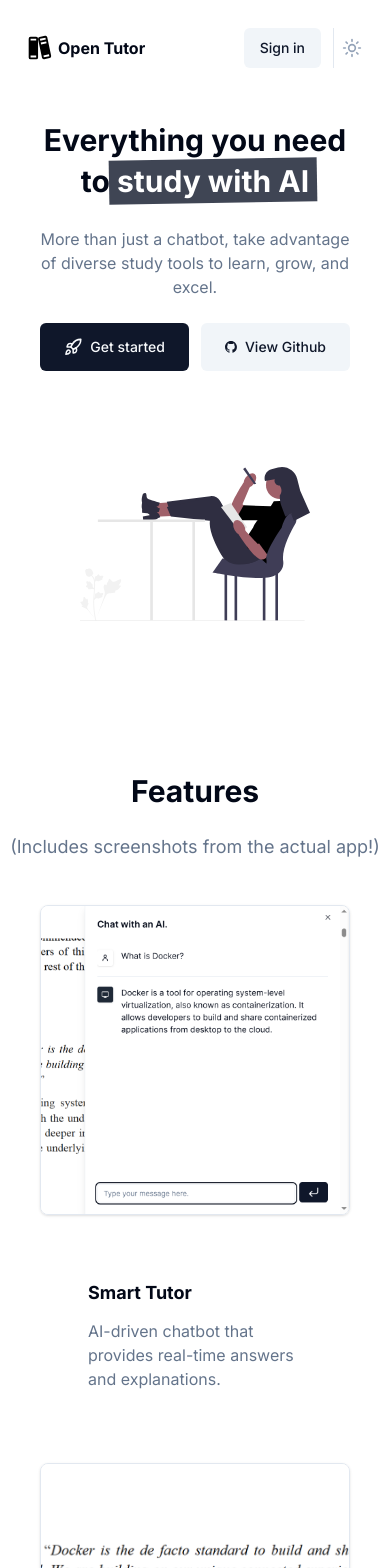
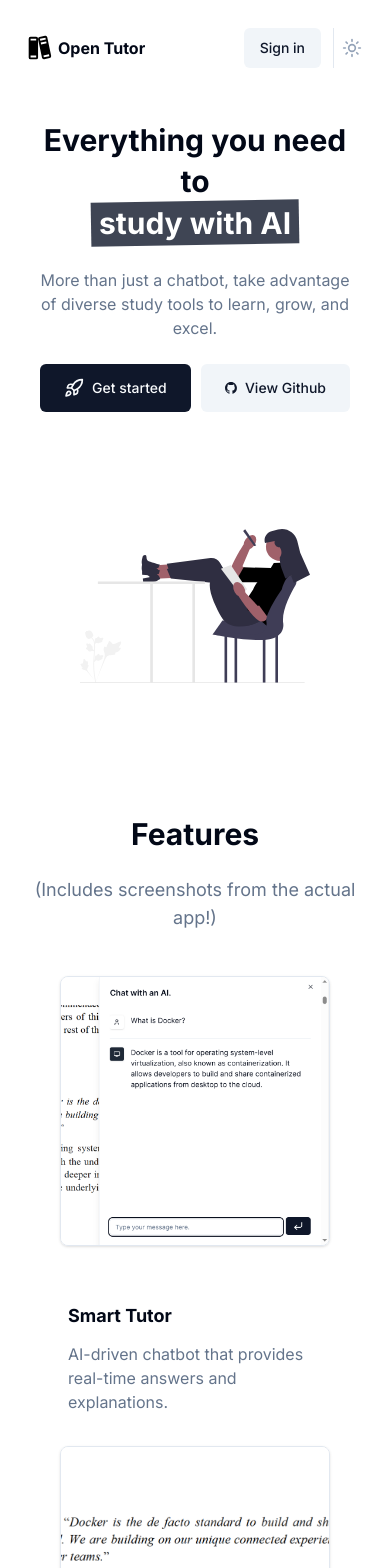
Before and after one commit to kz4killua/open-tutor, a Next.js app in the folder frontend/: page / in a window 390 px wide. Shown: the top 1568 px of the page. Built offline with nearby package versions, Linux system fonts and the light colour scheme.

Commit message:
Improve responsivity

```diff
--- a/frontend/src/app/page.tsx
+++ b/frontend/src/app/page.tsx
@@ -109,11 +109,12 @@ function HomeHeader({
 
 function Hero() {
   return (
-    <section className="grid grid-rows-2 sm:grid-cols-2 sm:grid-rows-1 px-10 mb-10">
+    <section className="grid grid-rows-2 sm:grid-cols-2 sm:grid-rows-1 px-10 mb-0">
 
       <div className="flex flex-col items-center justify-center text-center space-y-6 py-6 md:py-12 lg:py-32">
         <h1 className="text-3xl leading-snug md:text-5xl md:leading-tight font-bold">
           <span className="dark:text-primary">Everything you need to </span>
+          <br />
           <span className=" relative whitespace-nowrap">
             <span className="absolute bg-primary dark:bg-slate-900 opacity-80 -left-2 -top-1 -bottom-1 -right-2 md:-left-3 md:-top-0 md:-bottom-0 md:-right-3 -rotate-1"></span>
             <span className="relative text-white">study with AI</span>
@@ -123,10 +124,12 @@ function Hero() {
           More than just a chatbot, take advantage of diverse study tools to learn, grow, and excel.
         </p>
         <div className="grid grid-cols-2 gap-x-3 items-center justify-center">
-          <Button className="px-6 sm:px-12 h-12">
-            <Rocket className="w-5 h-5 mr-2" />
-            Get started
-          </Button>
+          <Link href={"/accounts/signup"}>
+            <Button className="px-6 sm:px-12 h-12">
+              <Rocket className="w-5 h-5 mr-2" />
+              Get started
+            </Button>
+          </Link>
           <Button className="px-6 sm:px-12 h-12" variant={"secondary"}>
             <svg viewBox="0 0 16 16" className="w-5 h-5 mr-2" fill="currentColor" aria-hidden="true">
               <path d="M8 0C3.58 0 0 3.58 0 8c0 3.54 2.29 6.53 5.47 7.59.4.07.55-.17.55-.38 0-.19-.01-.82-.01-1.49-2.01.37-2.53-.49-2.69-.94-.09-.23-.48-.94-.82-1.13-.28-.15-.68-.52-.01-.53.63-.01 1.08.58 1.23.82.72 1.21 1.87.87 2.33.66.07-.52.28-.87.51-1.07-1.78-.2-3.64-.89-3.64-3.95 0-.87.31-1.59.82-2.15-.08-.2-.36-1.02.08-2.12 0 0 .67-.21 2.2.82.64-.18 1.32-.27 2-.27.68 0 1.36.09 2 .27 1.53-1.04 2.2-.82 2.2-.82.44 1.1.16 1.92.08 2.12.51.56.82 1.27.82 2.15 0 3.07-1.87 3.75-3.65 3.95.29.25.54.73.54 1.48 0 1.07-.01 1.93-.01 2.2 0 .21.15.46.55.38A8.013 8.013 0 0016 8c0-4.42-3.58-8-8-8z" />
@@ -152,7 +155,7 @@ function Hero() {
 
 function Features() {
   return (
-    <section id="features" className="flex flex-col items-center justify-center max-w-5xl mx-auto my-20">
+    <section id="features" className="flex flex-col items-center justify-center max-w-5xl mx-auto mt-10 mb-20 px-5 sm:px-0">
       <SectionHeading>Features</SectionHeading>
       <SectionSubHeading>(Includes screenshots from the actual app!)</SectionSubHeading>
       <div className="flex flex-col gap-6 mt-5 w-full">
@@ -212,7 +215,7 @@ function FeatureItem({
   imageSrc: string, imageAlt: string, children: React.ReactNode
 }) {
   return (
-    <div className="group w-full grid sm:grid-cols-2 gap-4 justify-center px-10">
+    <div className="group w-full grid sm:grid-cols-2 gap-x-4 gap-y-12 justify-center px-10">
       <div className="relative min-h-64 sm:group-even:order-last">
         <Image
           src={imageSrc}
@@ -222,7 +225,7 @@ function FeatureItem({
           className="rounded-lg border shadow mx-auto"
         />
       </div>
-      <div className="p-12 flex flex-col justify-center gap-3">
+      <div className="p-2 sm:p-12 flex flex-col justify-center gap-3">
         { children }
       </div>
     </div>
@@ -258,30 +261,30 @@ function FeatureItemSubHeading({
 
 function FrequentlyAskedQuestions() {
   return (
-    <section id="faq" className="flex flex-col items-center justify-center my-20">
+    <section id="faq" className="px-7 flex flex-col items-center justify-center my-20">
       <SectionHeading>Got questions?</SectionHeading>
       <SectionSubHeading>We've got answers.</SectionSubHeading>
-      <Accordion type="single" collapsible className="w-full max-w-3xl dark:text-primary">
+      <Accordion type="single" collapsible className="w-full max-w-3xl dark:text-primary text-left">
         <AccordionItem value="item-1">
-          <AccordionTrigger>Do I need to be a student to use Open Tutor?</AccordionTrigger>
+          <AccordionTrigger className="text-left">Do I need to be a student to use Open Tutor?</AccordionTrigger>
           <AccordionContent>
             Nope. Anyone can use Open Tutor. All you need to do is be willing to learn.
           </AccordionContent>
         </AccordionItem>
         <AccordionItem value="item-2">
-          <AccordionTrigger>How much does it cost to sign up?</AccordionTrigger>
+          <AccordionTrigger className="text-left">How much does it cost to sign up?</AccordionTrigger>
           <AccordionContent>
             Open Tutor is free!
           </AccordionContent>
         </AccordionItem>
         <AccordionItem value="item-3">
-          <AccordionTrigger>Is Open Tutor suitable for all subjects?</AccordionTrigger>
+          <AccordionTrigger className="text-left">Is Open Tutor suitable for all subjects?</AccordionTrigger>
           <AccordionContent>
             Yes, Open Tutor supports a wide range of subjects including math, science, literature, history, and more. Our AI is designed to adapt to different types of content and learning styles.
           </AccordionContent>
         </AccordionItem>
         <AccordionItem value="item-4">
-          <AccordionTrigger>I'm a developer. Can I contribute?</AccordionTrigger>
+          <AccordionTrigger className="text-left">I'm a developer. Can I contribute?</AccordionTrigger>
           <AccordionContent>
             Yes please! We are currently open-source and accepting contributions. Please check out our Github.
           </AccordionContent>
@@ -294,7 +297,7 @@ function FrequentlyAskedQuestions() {
 
 function FinalCTA() {
   return (
-    <section className="mt-20 mb-10 mx-auto max-w-2xl">
+    <section className="mt-28 mb-10 px-12 mx-auto max-w-2xl">
       <SectionHeading>
         Ready to try it out?
       </SectionHeading>
@@ -340,10 +343,12 @@ function SectionSubHeading({
 
 function Footer() {
   return (
-    <footer className="flex items-center gap-x-1 px-6 pt-5 pb-10 dark:bg-secondary dark:text-primary">
+    <footer className="flex flex-col sm:flex-row items-center gap-x-1 gap-y-4 px-6 pt-5 pb-10 dark:bg-secondary dark:text-primary">
       <Icon width={25} height={25} />
-      Built by <Link href={"/"} className="font-medium underline underline-offset-4">Ifeanyi.</Link>
-      The source code is available on <Link href={"/"} className="font-medium underline underline-offset-4">Github.</Link>
+      <div className="text-center sm:text-left">
+        Built by <Link href={"/"} className="font-medium underline underline-offset-4">Ifeanyi</Link>.
+        The source code is available on <Link href={"/"} className="font-medium underline underline-offset-4">Github</Link>.
+      </div>
     </footer>
   )
 }
```
